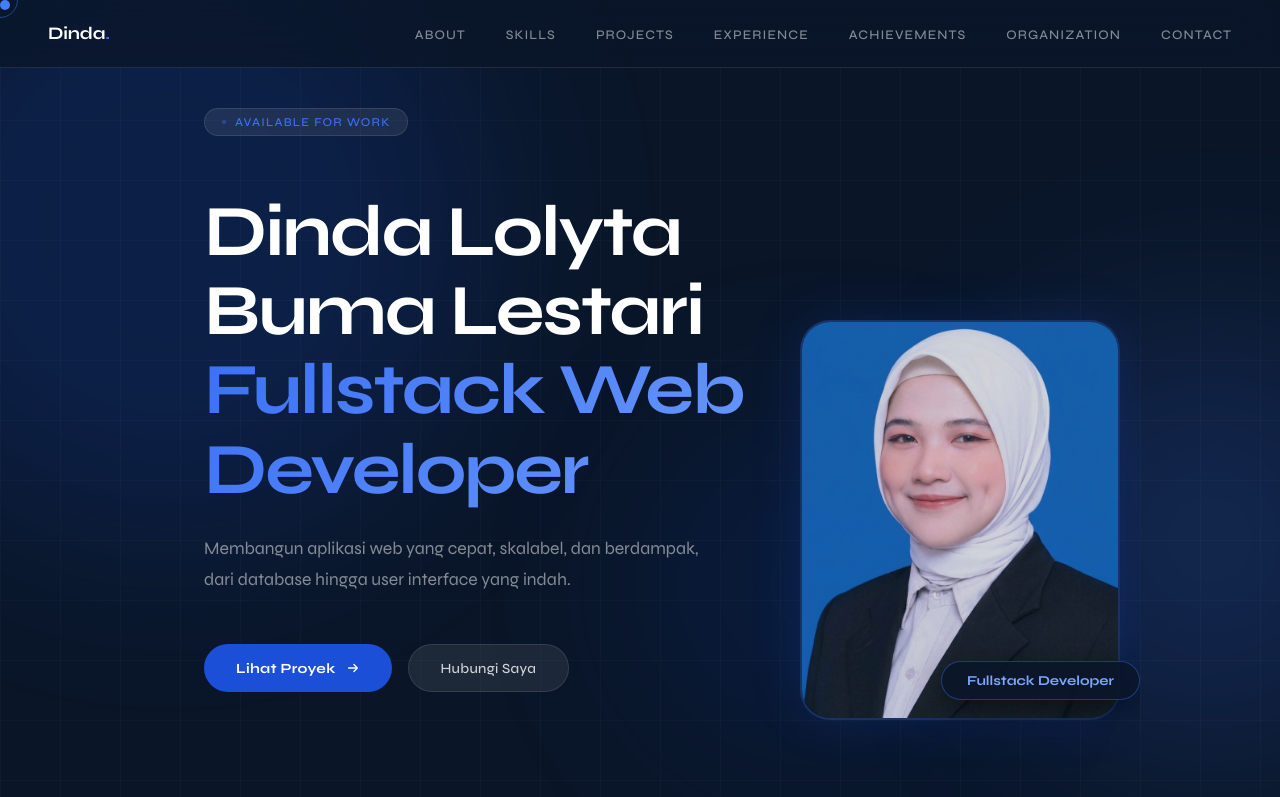
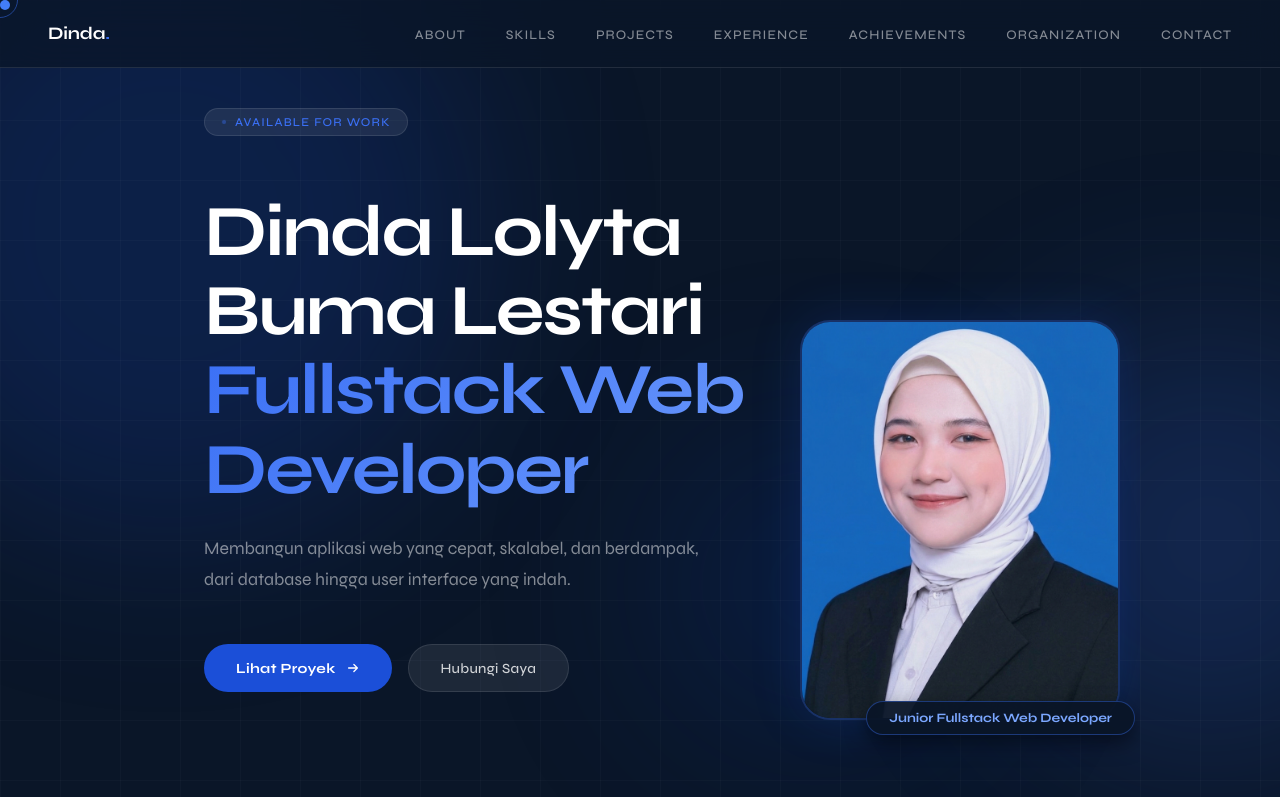
Before and after one commit to dindalolyta23/PORTOFOLIO_DINDA-LOLYTA, a plain HTML site: page index.html in a window 1280 px wide. Shown: the top 797 px of the page. Drawn offline with Linux system fonts and the light colour scheme; a web font is replaced by a local one.

```diff
--- a/index.html
+++ b/index.html
@@ -865,14 +865,15 @@
   </div>
 
   <div style="position: absolute; right: 2%; bottom: 10%; animation: slideUp 0.8s ease 0.3s both; z-index: 1;">
-    <div style="width: 320px; height: 400px; border-radius: 30px; overflow: hidden; border: 2px solid rgba(59,112,245,0.3); box-shadow: 0 0 50px rgba(27,79,216,0.2); background: #0a1628;">
-      <img src="Photo (1).jpg" alt="Dinda Profile" style="width: 100%; height: 100%; object-fit: cover; opacity: 0.9;">
-    </div>
 
-    <div style="position: absolute; bottom: 20px; right: -20px; background: rgba(10,22,40,0.9); border: 1px solid rgba(59,112,245,0.4); border-radius: 100px; padding: 10px 25px; white-space: nowrap; font-size: 0.85rem; font-weight: 700; color: #7BA7FF; box-shadow: 0 10px 30px rgba(0,0,0,0.5);">
-      Fullstack Developer
-    </div>
+  <div style="width: 320px; height: 400px; border-radius: 30px; overflow: hidden; border: 2px solid rgba(59,112,245,0.3); box-shadow: 0 0 50px rgba(27,79,216,0.2); background: #0a1628;">
+    <img src="Photo (1).jpg" alt="Dinda Profile" style="width: 100%; height: 100%; object-fit: cover;">
   </div>
+
+  <div style="position: absolute; bottom: -15px; right: -15px; background: rgba(10,22,40,0.95); border: 1px solid rgba(59,112,245,0.4); border-radius: 100px; padding: 8px 22px; white-space: nowrap; font-size: 0.8rem; font-weight: 700; color: #7BA7FF; box-shadow: 0 8px 20px rgba(0,0,0,0.5);">
+    Junior Fullstack Web Developer
+  </div>
+</div>
 
 </section>
 
```
